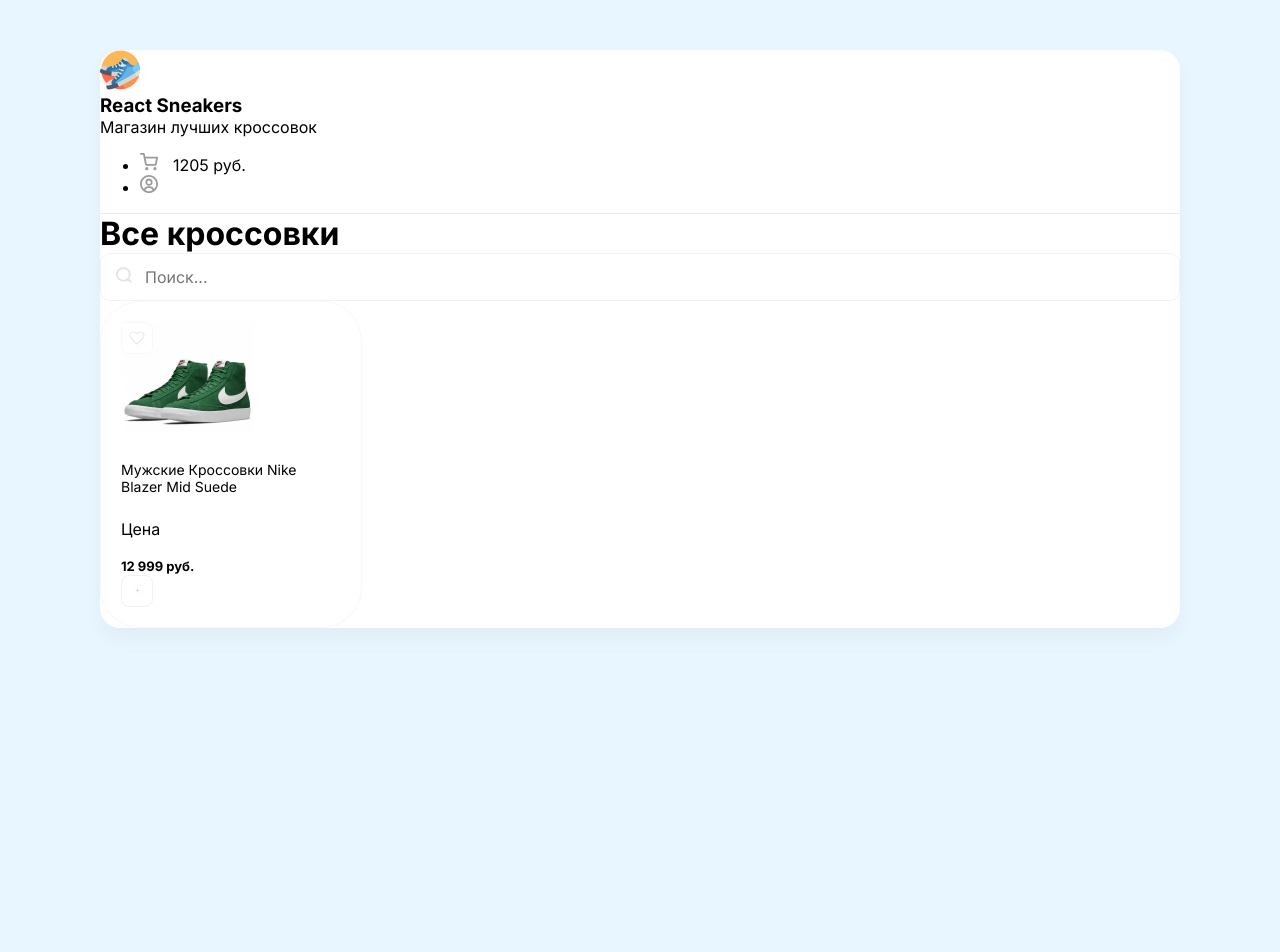
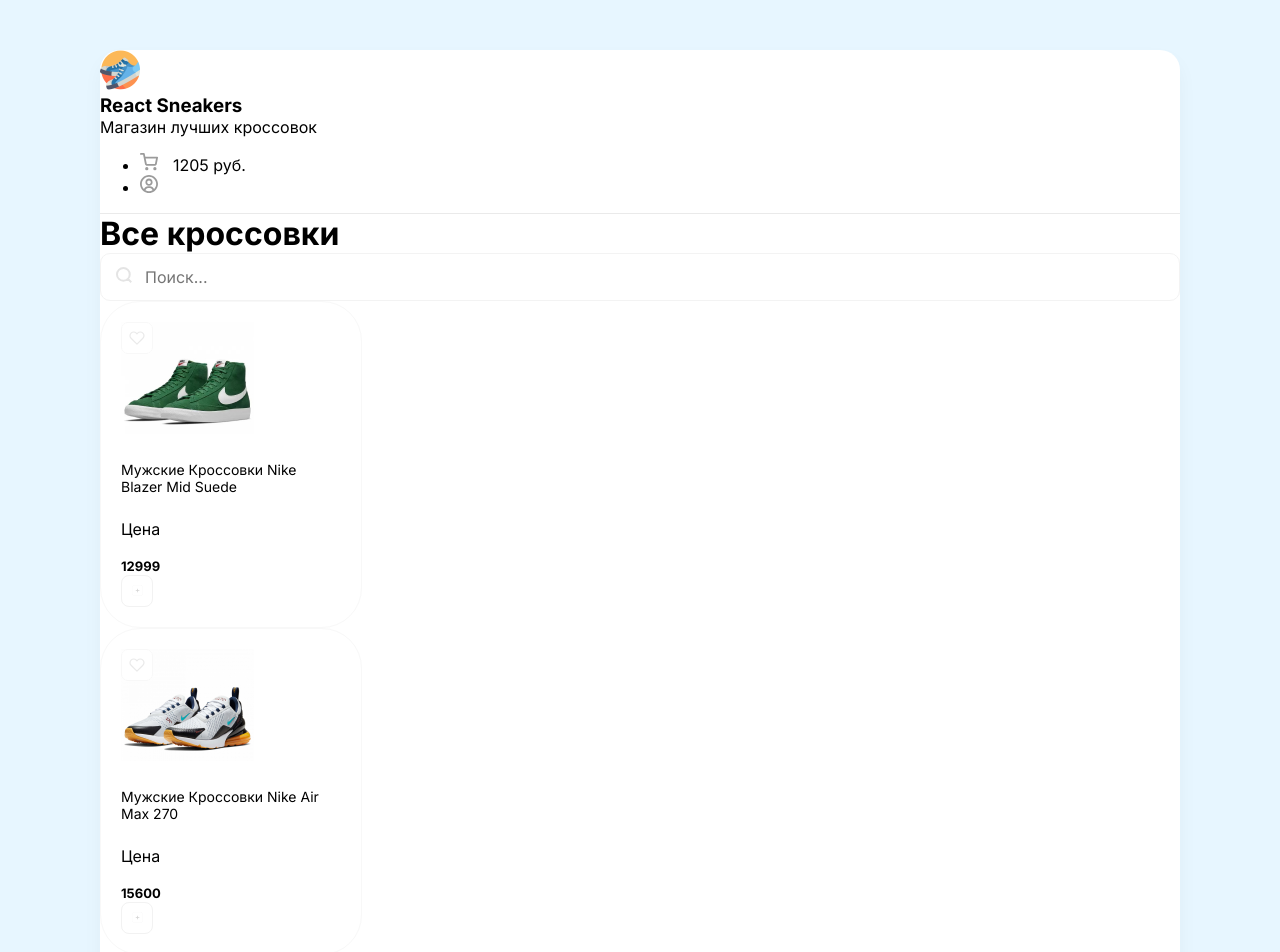
Before and after one commit to Votum1703/sneakers, a React (Create React App) app: page / in a window 1280 px wide. Shown: the top 952 px of the page. Before the commit the page ends 800 px from the top, so only its background shows below. Built offline with nearby package versions, Linux system fonts and the light colour scheme.

Commit message:
Создание sneakers-3

```diff
--- a/src/App.js
+++ b/src/App.js
@@ -1,13 +1,19 @@
 import Card from "./components/Card";
 import Header from "./components/Header";
 import Drawer from "./components/Drawer";
+
+const arr = [
+  {title: 'Мужские Кроссовки Nike Blazer Mid Suede', price: 12999, imageUrl: '/img/sneakers/1.jpg' },
+  {title: 'Мужские Кроссовки Nike Air Max 270', price: 15600, imageUrl: '/img/sneakers/2.jpg'},
+  {title: 'Мужские Кроссовки Nike Blazer Mid Suede', price: 8499, imageUrl: '/img/sneakers/3.jpg'},
+  {title: 'Кроссовки Puma X Aka Boku Future Rider', price: 8999, imageUrl: '/img/sneakers/4.jpg'},
+]
+
 function App() {
   return (
     <div className="wrapper clear">
-
 <Drawer/>
  <Header/>
-
       <div class="content p-40">
        <div className="d-flex align-center mb-40 justify-between">
         <h1>Все кроссовки</h1>
@@ -17,9 +23,18 @@
         </div>
        </div>
 <div className="d-flex">
- <Card/>
 
+{arr.map((obj)=>(
+  <Card
+  title={obj.title}
+  price ={obj.price}
+  imageUrl={obj.imageUrl}
+  onClick ={() => console.log(obj)}
+  />
+  ))}
 </div>
+
+
 </div>
 </div>
   );
--- /dev/null
+++ b/src/components/Card/Card.module.scss
@@ -0,0 +1,33 @@
+.card{
+    border: 1px solid #f8f8f8;
+    padding: 20px;
+    width: 220px;
+    border-radius: 40px;
+    margin-right: 30px;
+    transition: box-shadow 0.2s ease-in-out, transform 0.2s ease-in-out;
+
+    &:hover {
+  box-shadow: 0px 20px 35px rgba(0, 0, 0, 0.06,);
+  transform: translateY(-5px);
+
+    }
+
+
+    .favorite {
+      position: absolute;
+      cursor: pointer;
+    }
+
+    span{
+      font-size: 13px;
+      opacity: 0.5;
+      text-transform: uppercase;
+    }
+    b{
+      font-size: 13px;
+    }
+    h5{
+      font-weight: 400;
+      font-size: 14px;
+    }
+  }
--- a/src/components/Card.js
+++ b/src/components/Card/index.js
@@ -1,17 +1,21 @@
-function Card(){
+import styles from './Card.module.scss'
+console.log(styles);
+
+function Card(props){
+
     return(
-        <div class="card">
-        <div className="favorite">
+        <div class={styles.card}>
+        <div className={styles.favorite}>
         <img src="/img/heart-inlike.svg" alt="Unliked"/>
         </div>
-        <img width={133} height="{112}" src="/img/sneakers/1.jpg" alt=""/>
-        <h5>Мужские Кроссовки Nike Blazer Mid Suede</h5>
+        <img width={133} height="{112}" src={props.imageUrl} alt=""/>
+        <h5>{props.title}</h5>
         <div className='d-flex justify-between align-center'>
         <div className='d-flex flex-column'>
             <p>Цена</p>
-            <b>12 999 руб.</b>
+            <b>{props.price}</b>
         </div>
-        <button  className="button">
+        <button  className="button" onClick = {props.onClick}>
             <img width={11} height={11} src="/img/plus.svg" alt="Plus"/>
         </button>
         </div>
--- a/src/index.scss
+++ b/src/index.scss
@@ -37,39 +37,6 @@
   }
 }
 
-.card{
-  border: 1px solid #f8f8f8;
-  padding: 20px;
-  width: 220px;
-  border-radius: 40px;
-  margin-right: 30px;
-  transition: box-shadow 0.2s ease-in-out, transform 0.2s ease-in-out;
-
-  &:hover {
-box-shadow: 0px 20px 35px rgba(0, 0, 0, 0.06,);
-transform: translateY(-5px);
-
-  }
-
-
-  .favorite {
-    position: absolute;
-    cursor: pointer;
-  }
-
-  span{
-    font-size: 13px;
-    opacity: 0.5;
-    text-transform: uppercase;
-  }
-  b{
-    font-size: 13px;
-  }
-  h5{
-    font-weight: 400;
-    font-size: 14px;
-  }
-}
 
 .button {
 background: #FFFFFF;
```
